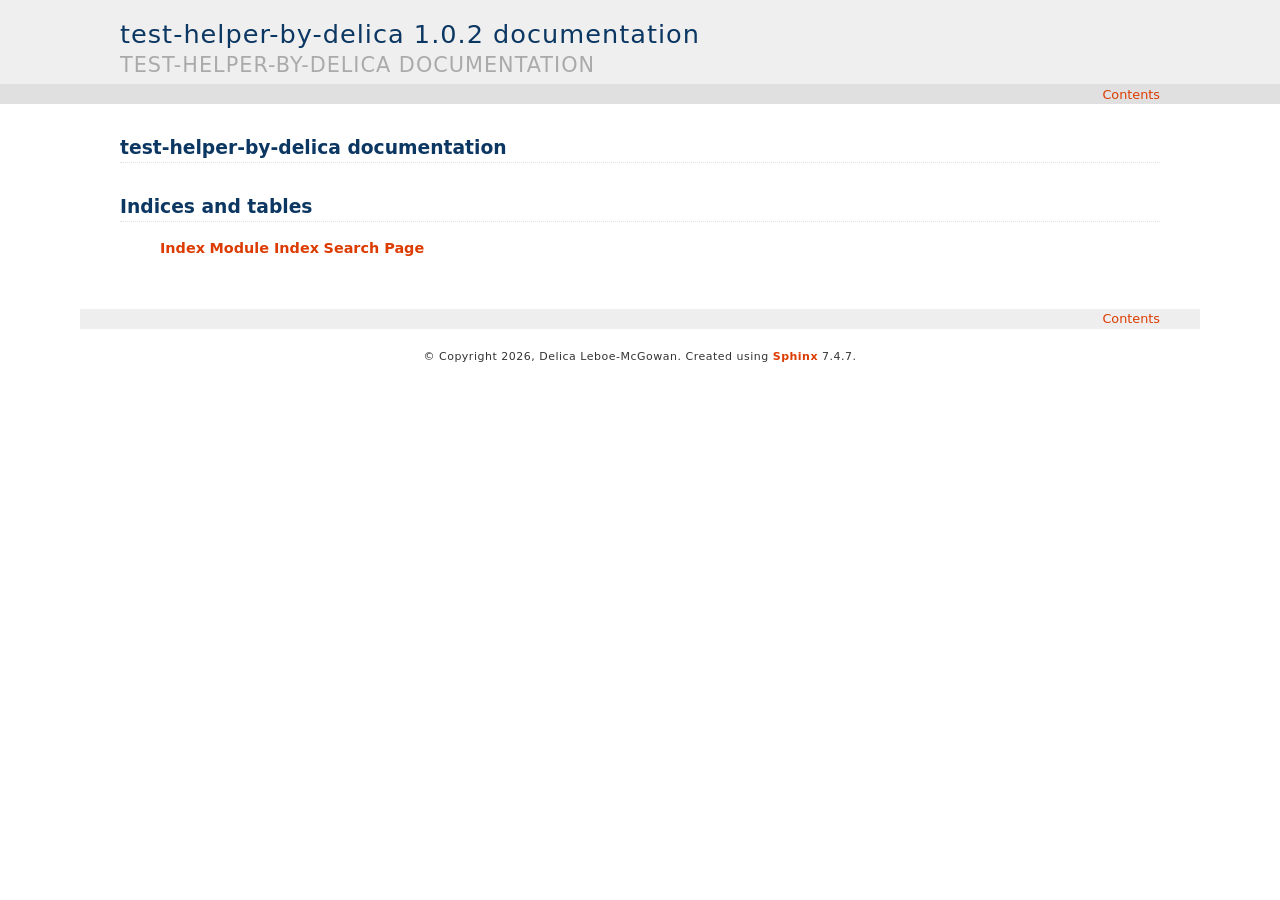
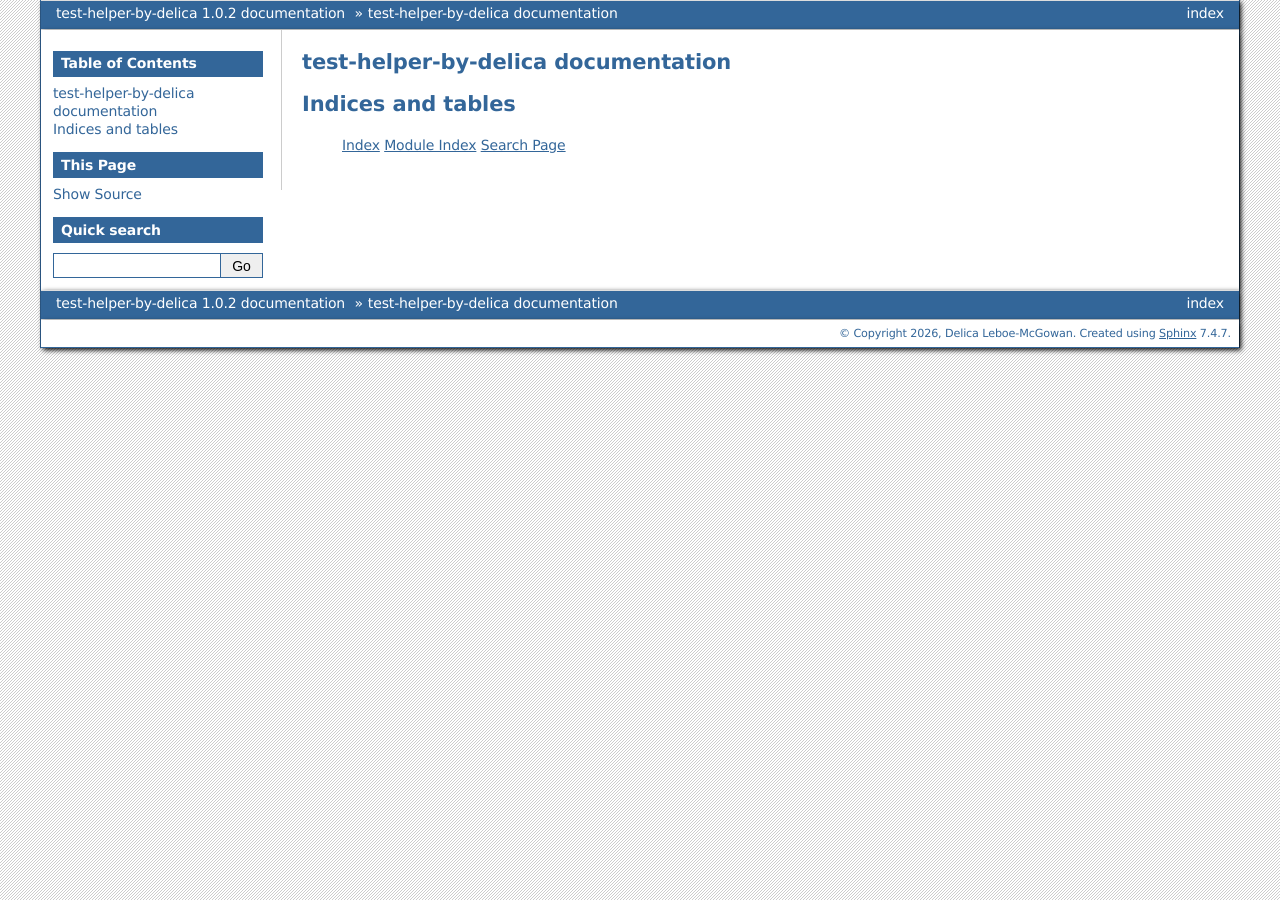
Before and after one commit to DelicaLM/test_helper_by_delica, a Sphinx documentation site: the page built from doc/source/index.rst, in a window 1280 px wide. Built offline with Sphinx 7.4.7, drawn with Linux system fonts in a browser that asks for light colours; pages that are not in the unit, such as notebooks, are missing from menus.

Commit message:
Added sphinx documentation support.

```diff
--- a/doc/source/conf.py
+++ b/doc/source/conf.py
@@ -49,7 +49,7 @@ exclude_patterns = []
 # -- Options for HTML output -------------------------------------------------
 # https://www.sphinx-doc.org/en/master/usage/configuration.html#options-for-html-output
 
-html_theme = 'haiku'
+html_theme = 'bizstyle'
 #html_static_path = ['_static']
 # html_sidebars = {
 #     '**': [
```
